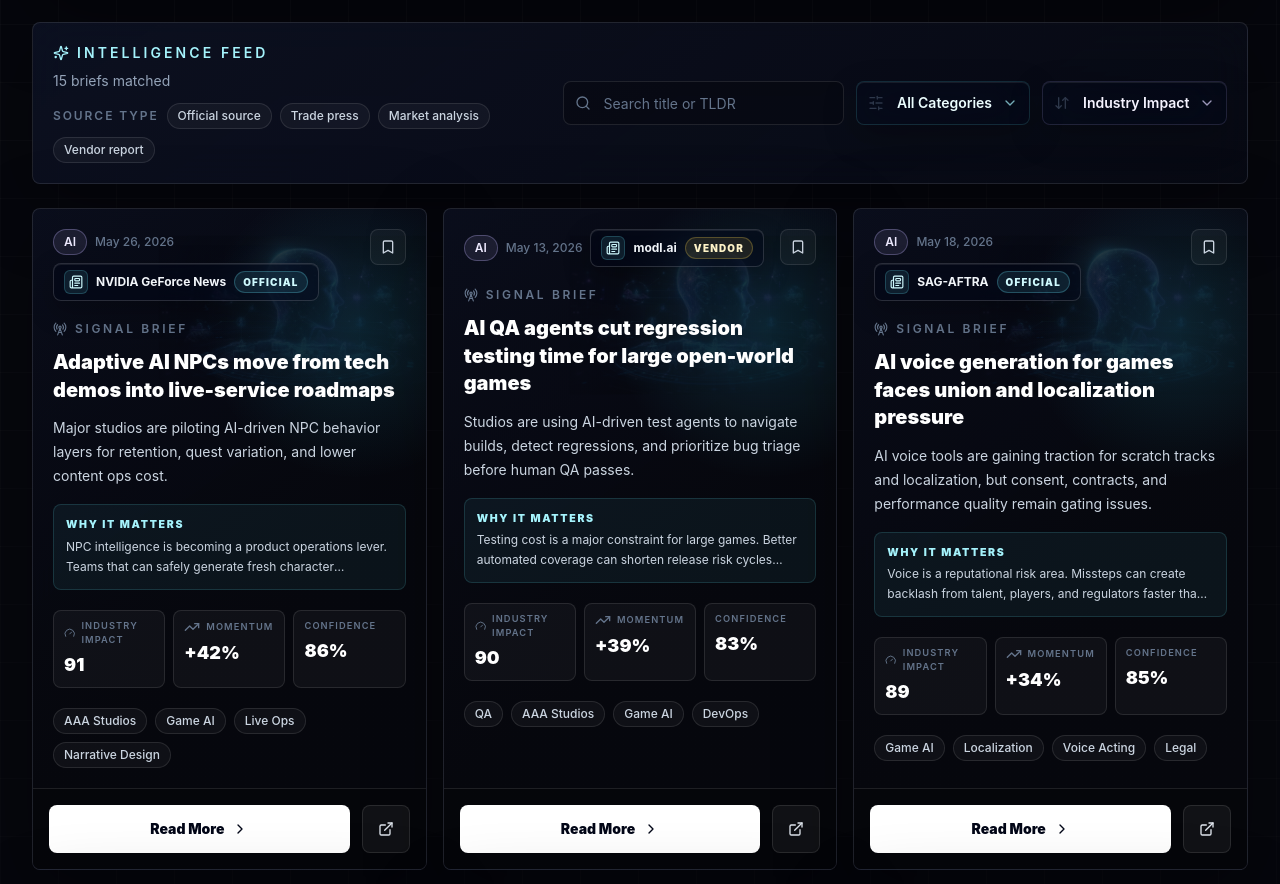
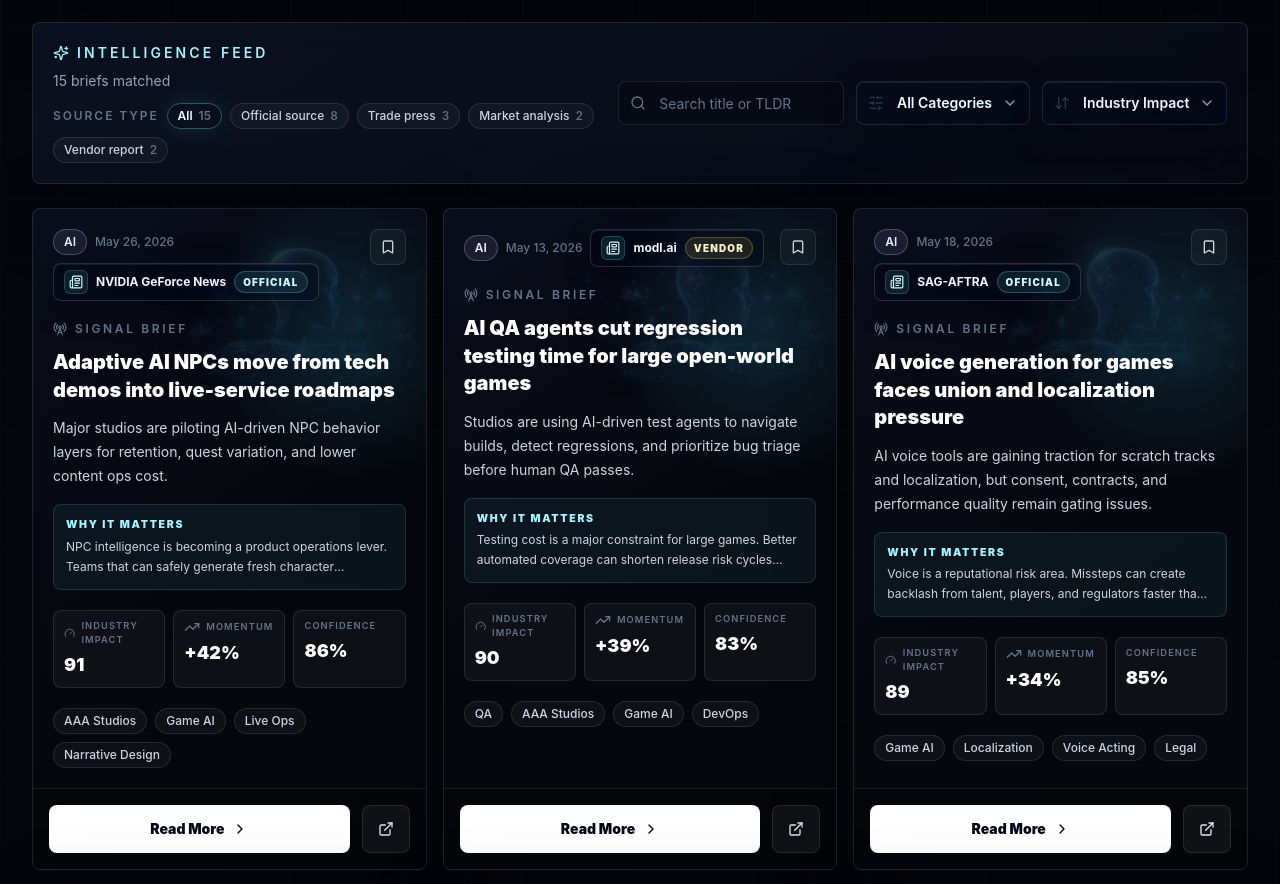
Before and after one commit to ethankim417/LoreEngine, a Next.js app: page / in a window 1280 px wide. Shown: the part 1078-1962 px from the top of the page. Built offline with nearby package versions, Linux system fonts and the light colour scheme.

Commit message:
Add source type filtering

```diff
--- a/components/IntelligenceDashboard.tsx
+++ b/components/IntelligenceDashboard.tsx
@@ -18,7 +18,13 @@ import {
 } from "lucide-react";
 import { ArticleCard } from "@/components/ArticleCard";
 import { MarketPulse } from "@/components/MarketPulse";
-import { categories, type Article, type ArticleCategory } from "@/data/articles";
+import {
+  categories,
+  sourceCredibilityTypes,
+  type Article,
+  type ArticleCategory,
+  type SourceCredibility
+} from "@/data/articles";
 import { formatDate } from "@/lib/format";
 import type { DashboardMetric } from "@/lib/metrics";
 
@@ -32,6 +38,7 @@ type IntelligenceDashboardProps = {
 export function IntelligenceDashboard({ articles, metrics }: IntelligenceDashboardProps) {
   const [query, setQuery] = useState("");
   const [category, setCategory] = useState<ArticleCategory | "All">("All");
+  const [sourceType, setSourceType] = useState<SourceCredibility | "All">("All");
   const [sortMode, setSortMode] = useState<SortMode>("impact");
   const [selectedMetric, setSelectedMetric] = useState<DashboardMetric | null>(null);
 
@@ -41,13 +48,14 @@ export function IntelligenceDashboard({ articles, metrics }: IntelligenceDashboa
     return articles
       .filter((article) => {
         const matchesCategory = category === "All" || article.category === category;
+        const matchesSourceType = sourceType === "All" || article.sourceCredibility === sourceType;
         const matchesQuery =
           normalizedQuery.length === 0 ||
           article.title.toLowerCase().includes(normalizedQuery) ||
           article.tldr.toLowerCase().includes(normalizedQuery) ||
           article.fullTldr.toLowerCase().includes(normalizedQuery);
 
-        return matchesCategory && matchesQuery;
+        return matchesCategory && matchesSourceType && matchesQuery;
       })
       .sort((a, b) => {
         if (sortMode === "newest") {
@@ -60,7 +68,7 @@ export function IntelligenceDashboard({ articles, metrics }: IntelligenceDashboa
 
         return b.impactScore - a.impactScore;
       });
-  }, [articles, category, query, sortMode]);
+  }, [articles, category, query, sortMode, sourceType]);
 
   return (
     <div className="flex flex-col gap-6">
@@ -84,7 +92,11 @@ export function IntelligenceDashboard({ articles, metrics }: IntelligenceDashboa
             <p className="mt-2 text-sm text-slate-400">
               {filteredArticles.length} brief{filteredArticles.length === 1 ? "" : "s"} matched
             </p>
-            <SourceTypeLegend />
+            <SourceTypeFilter
+              articles={articles}
+              selectedSourceType={sourceType}
+              onSelectSourceType={setSourceType}
+            />
           </div>
 
           <div className="grid gap-3 md:grid-cols-[minmax(14rem,1fr)_auto_auto] xl:w-[46rem]">
@@ -233,27 +245,60 @@ function BriefPill({
   );
 }
 
-function SourceTypeLegend() {
-  const sourceTypes = [
-    "Official source",
-    "Trade press",
-    "Market analysis",
-    "Vendor report"
-  ];
+function SourceTypeFilter({
+  articles,
+  selectedSourceType,
+  onSelectSourceType
+}: {
+  articles: Article[];
+  selectedSourceType: SourceCredibility | "All";
+  onSelectSourceType: (sourceType: SourceCredibility | "All") => void;
+}) {
+  const sourceCounts = sourceCredibilityTypes.reduce<Record<SourceCredibility, number>>(
+    (counts, sourceType) => {
+      counts[sourceType] = articles.filter((article) => article.sourceCredibility === sourceType).length;
+      return counts;
+    },
+    {
+      "Official source": 0,
+      "Trade press": 0,
+      "Market analysis": 0,
+      "Vendor report": 0
+    }
+  );
 
   return (
-    <div className="mt-3 flex flex-wrap items-center gap-2 text-xs text-slate-500">
+    <div className="mt-3 flex flex-wrap items-center gap-2 text-xs text-slate-500" aria-label="Filter by source type">
       <span className="font-semibold uppercase tracking-[0.16em] text-slate-500">Source type</span>
-      {sourceTypes.map((sourceType) => (
-        <span
+      <button
+        type="button"
+        onClick={() => onSelectSourceType("All")}
+        className={sourceTypeButtonClass(selectedSourceType === "All")}
+      >
+        All
+        <span className="text-slate-500">{articles.length}</span>
+      </button>
+      {sourceCredibilityTypes.map((sourceType) => (
+        <button
           key={sourceType}
-          className="rounded-full border border-white/10 bg-white/[0.04] px-2.5 py-1 font-medium text-slate-300"
+          type="button"
+          onClick={() => onSelectSourceType(sourceType)}
+          className={sourceTypeButtonClass(selectedSourceType === sourceType)}
         >
           {sourceType}
-        </span>
+          <span className={selectedSourceType === sourceType ? "text-cyan-100/80" : "text-slate-500"}>
+            {sourceCounts[sourceType]}
+          </span>
+        </button>
       ))}
     </div>
   );
+}
+
+function sourceTypeButtonClass(active: boolean) {
+  return active
+    ? "inline-flex items-center gap-1.5 rounded-full border border-cyan-300/35 bg-cyan-300/12 px-2.5 py-1 font-semibold text-cyan-50 shadow-[0_0_22px_rgba(50,217,255,0.14)] transition hover:border-cyan-300/60"
+    : "inline-flex items-center gap-1.5 rounded-full border border-white/10 bg-white/[0.04] px-2.5 py-1 font-medium text-slate-300 transition hover:border-cyan-300/30 hover:text-white";
 }
 
 function MetricCard({
--- a/data/articles.ts
+++ b/data/articles.ts
@@ -12,6 +12,13 @@ export type SourceCredibility =
   | "Trade press"
   | "Market analysis"
   | "Vendor report";
+
+export const sourceCredibilityTypes: SourceCredibility[] = [
+  "Official source",
+  "Trade press",
+  "Market analysis",
+  "Vendor report"
+];
 
 export type Article = {
   id: string;
```
